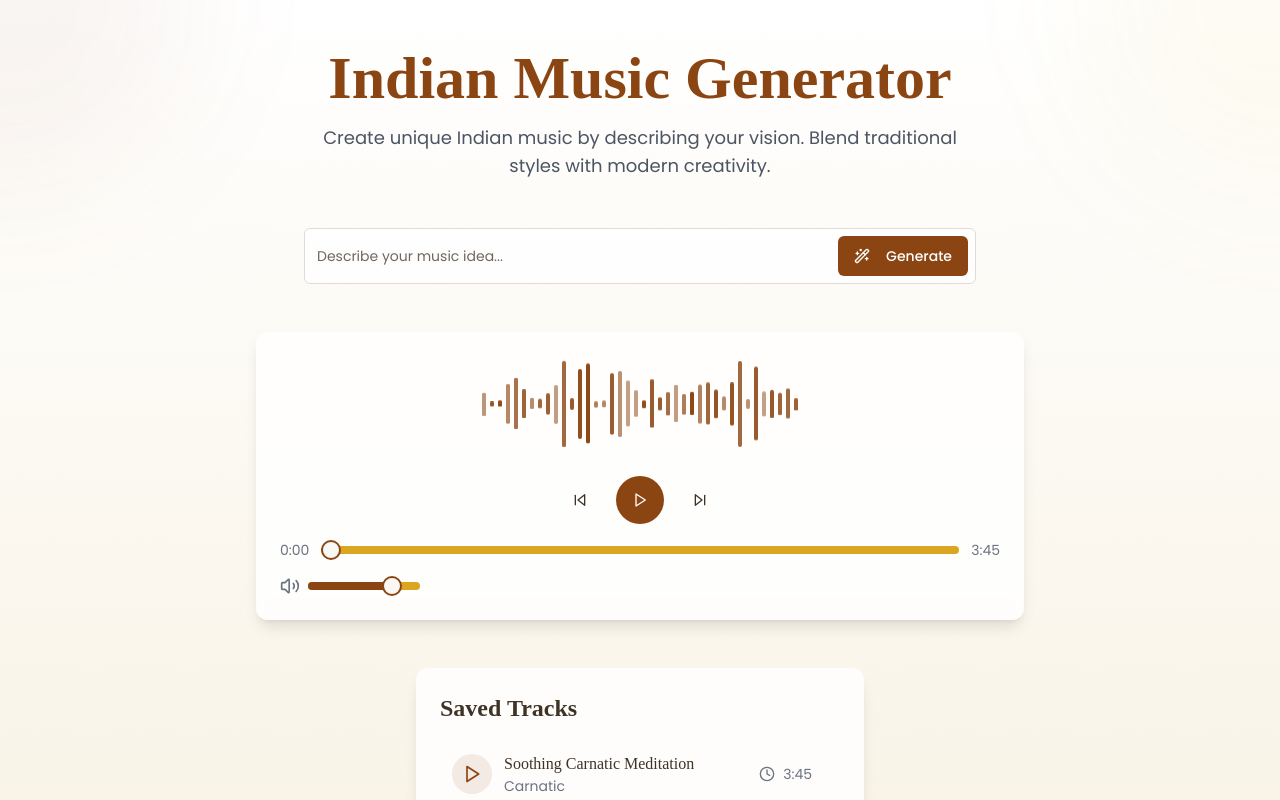
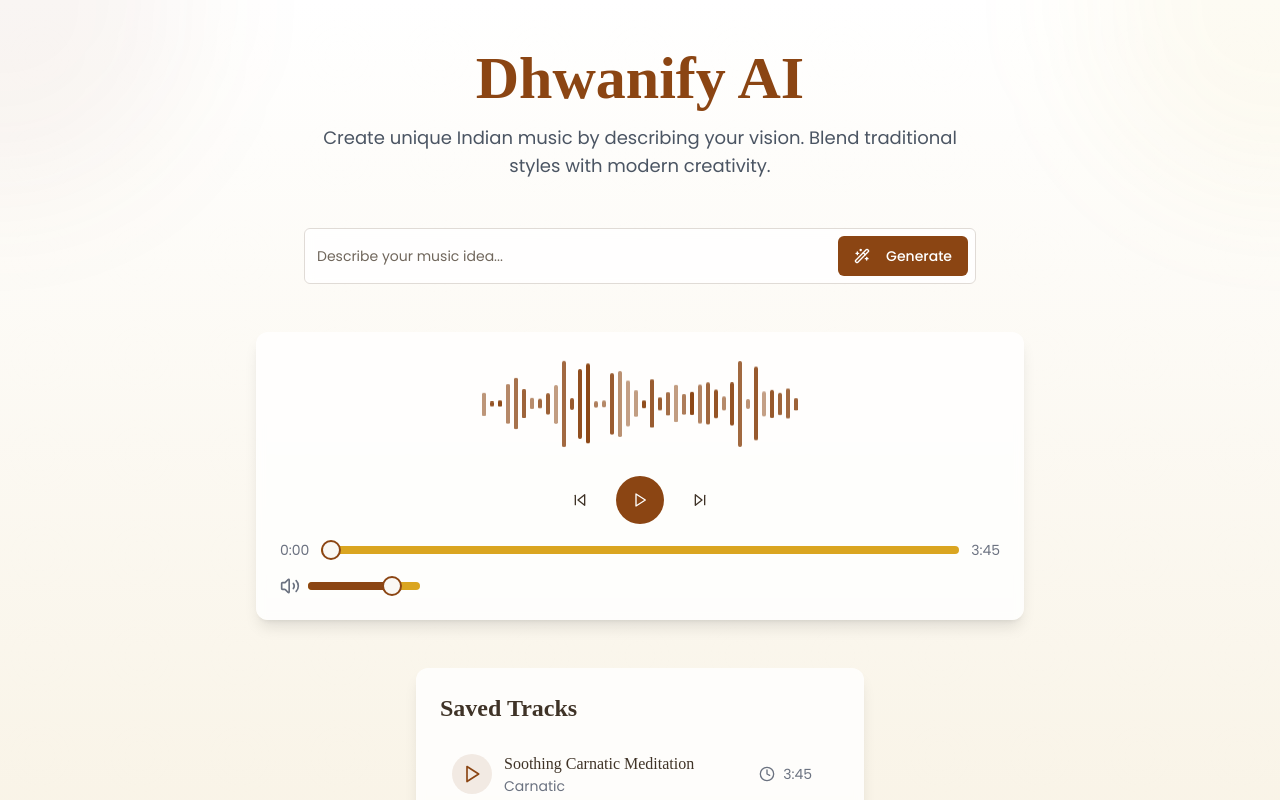
Before and after one commit to akshayas002/dhwanify, a React (Vite) app: page / in a window 1280 px wide. Shown: the top 800 px of the page. Built offline with nearby package versions, Linux system fonts and the light colour scheme; a web font is replaced by a local one.

Commit message:
Change project title to Dhwanify AI
Updated the title of the project to "Dhwanify AI" to reflect the new branding.
[skip gpt_engineer]

```diff
--- a/index.html
+++ b/index.html
@@ -3,7 +3,7 @@
   <head>
     <meta charset="UTF-8" />
     <meta name="viewport" content="width=device-width, initial-scale=1.0" />
-    <title>raga-rhythm-creator</title>
+    <title>Dhwanify AI</title>
     <meta name="description" content="Lovable Generated Project" />
     <meta name="author" content="Lovable" />
     <meta property="og:image" content="/og-image.png" />
--- a/src/pages/Index.tsx
+++ b/src/pages/Index.tsx
@@ -36,7 +36,7 @@ const Index = () => {
       <div className="container py-12 relative z-10">
         <div className="text-center mb-12">
           <h1 className="text-4xl md:text-6xl font-bold text-primary mb-4">
-            Indian Music Generator
+            Dhwanify AI
           </h1>
           <p className="text-lg text-gray-600 max-w-2xl mx-auto">
             Create unique Indian music by describing your vision. Blend traditional styles
```
